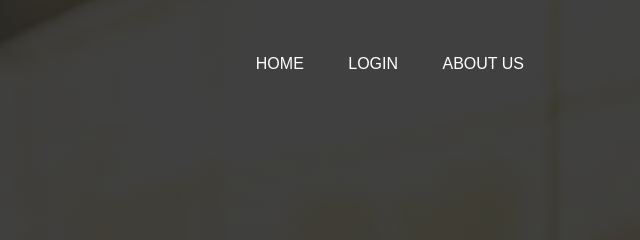
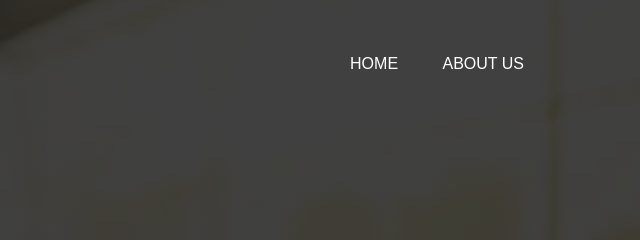
Before and after one commit to chethana-raj/WEB, a plain HTML site: page about.html in a window 1280 px wide. Shown: the top 240 px of the page, 640-1280 px from the left. Drawn offline with Linux system fonts and the light colour scheme.

Commit message:
Update about.html

```diff
--- a/about.html
+++ b/about.html
@@ -9,7 +9,7 @@
         <h1>About Us</h1>
         <ul>
           <li><a href="table.html">HOME</a></li>
-          <li><a href="login.html">LOGIN</a></li>
+
           <li><a href="about.html">ABOUT US</a></li>
         </ul>
       </div>
```
